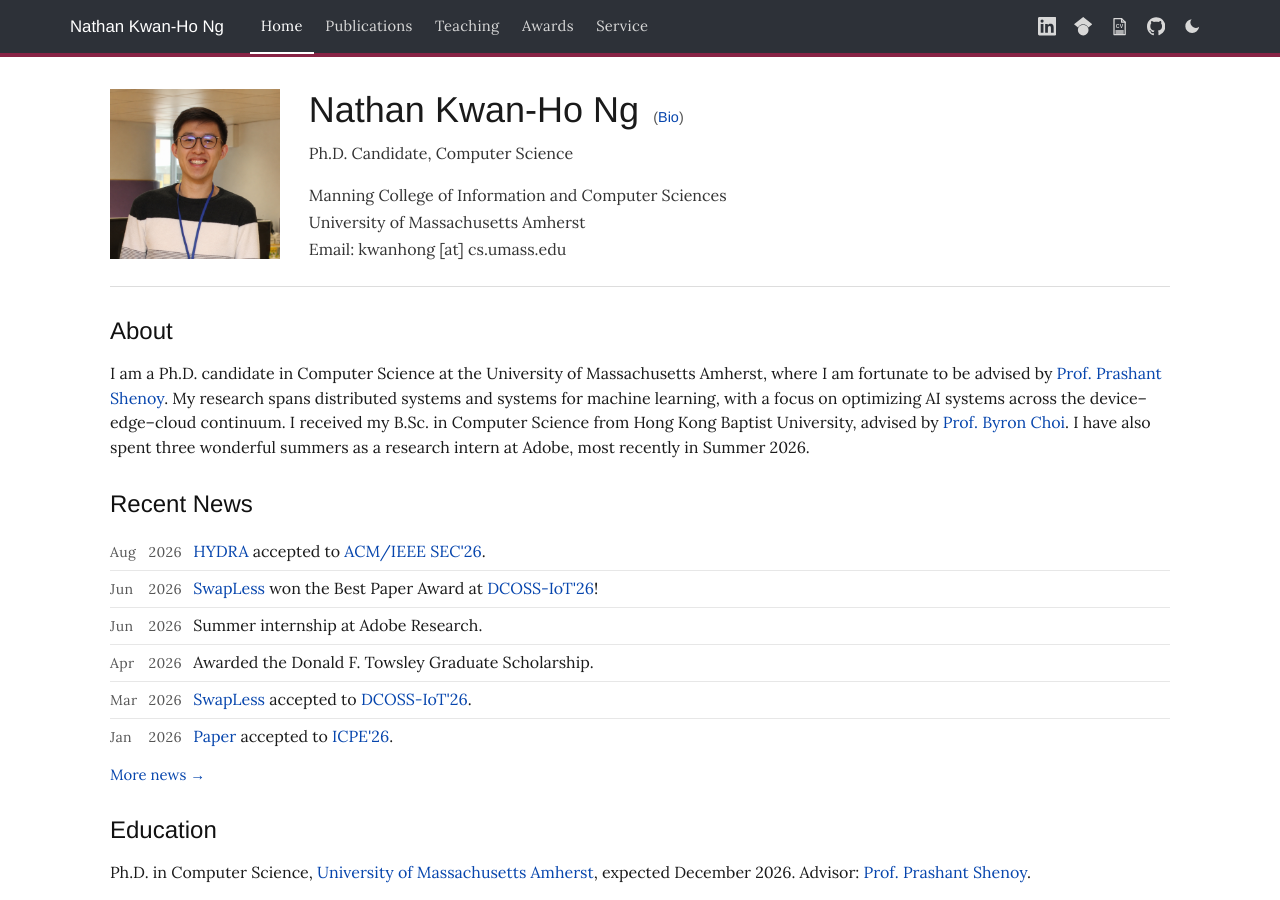
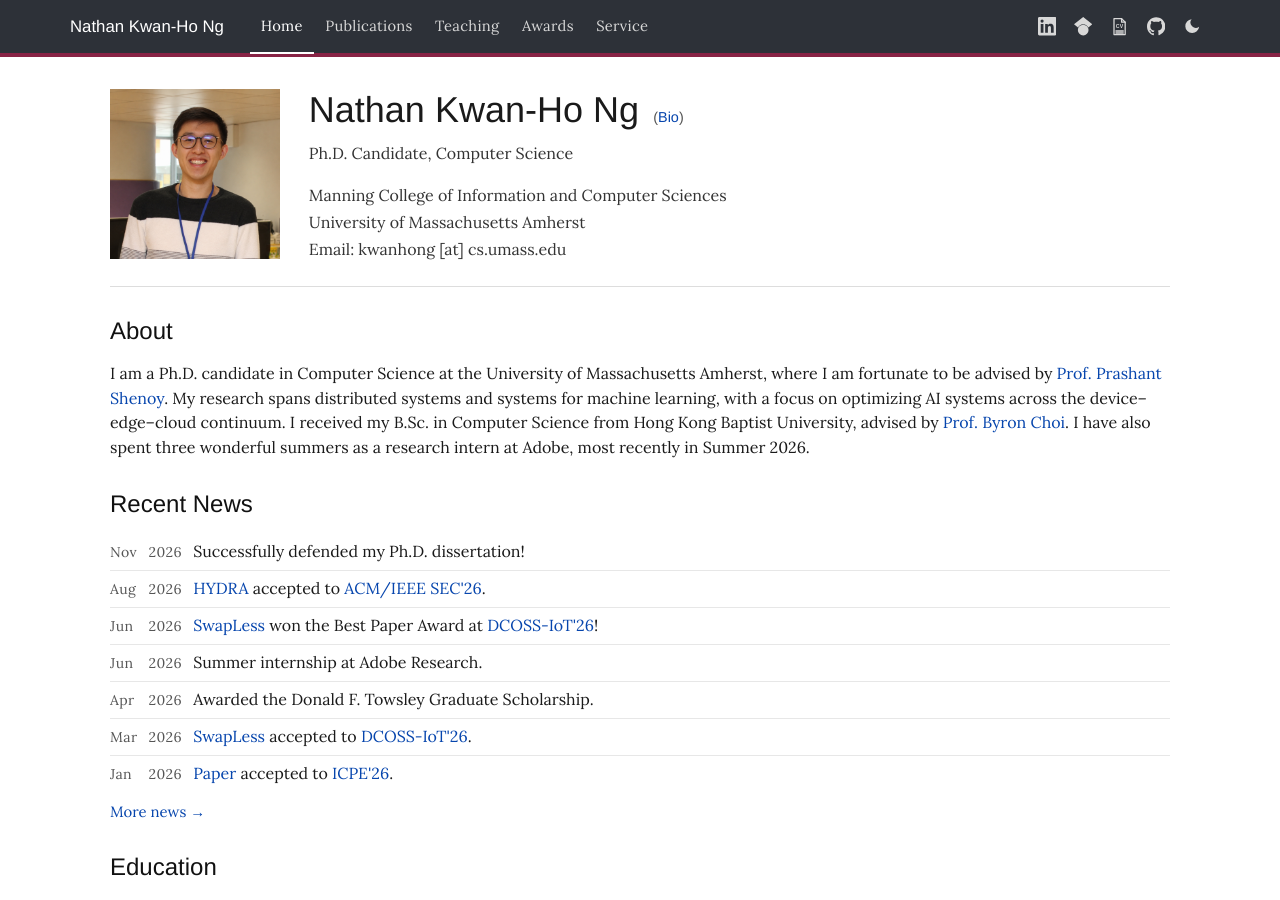
Before and after one commit to khngnathan/personal-website, a Jekyll site: the page built from index.html, in a window 1280 px wide and 900 px high. Built offline with Jekyll 4.4.1, drawn with Linux system fonts in a browser that asks for light colours.

Commit message:
News: successfully defended Ph.D. dissertation (Nov 2026)

```diff
--- a/index.html
+++ b/index.html
@@ -41,6 +41,7 @@ active: home
 <section id="news">
   <h2>Recent News</h2>
   <ul class="news">
+    <li><span class="date">Nov 2026</span> Successfully defended my Ph.D. dissertation!</li>
     <li><span class="date">Aug 2026</span> <a href="https://lass.cs.umass.edu/papers/pdf/sec26-hydra.pdf">HYDRA</a> accepted to <a href="https://acm-ieee-sec.org/2026/">ACM/IEEE SEC'26</a>.</li>
     <li><span class="date">Jun 2026</span> <a href="https://ieeexplore.ieee.org/document/11659375">SwapLess</a> won the Best Paper Award at <a href="https://dcoss.org/">DCOSS-IoT'26</a>!</li>
     <li><span class="date">Jun 2026</span> Summer internship at Adobe Research.</li>
--- a/news.html
+++ b/news.html
@@ -9,6 +9,7 @@ description: News archive for Nathan Kwan-Ho Ng — papers, awards, internships,
 <section>
   <h2>2026</h2>
   <ul class="news">
+    <li><span class="date">Nov 2026</span> Successfully defended my Ph.D. dissertation!</li>
     <li><span class="date">Aug 2026</span> <a href="https://lass.cs.umass.edu/papers/pdf/sec26-hydra.pdf">HYDRA</a> accepted to <a href="https://acm-ieee-sec.org/2026/">ACM/IEEE SEC'26</a>.</li>
     <li><span class="date">Jun 2026</span> <a href="https://ieeexplore.ieee.org/document/11659375">SwapLess</a> won the Best Paper Award at <a href="https://dcoss.org/">DCOSS-IoT'26</a>!</li>
     <li><span class="date">Jun 2026</span> Summer internship at Adobe Research.</li>
```
